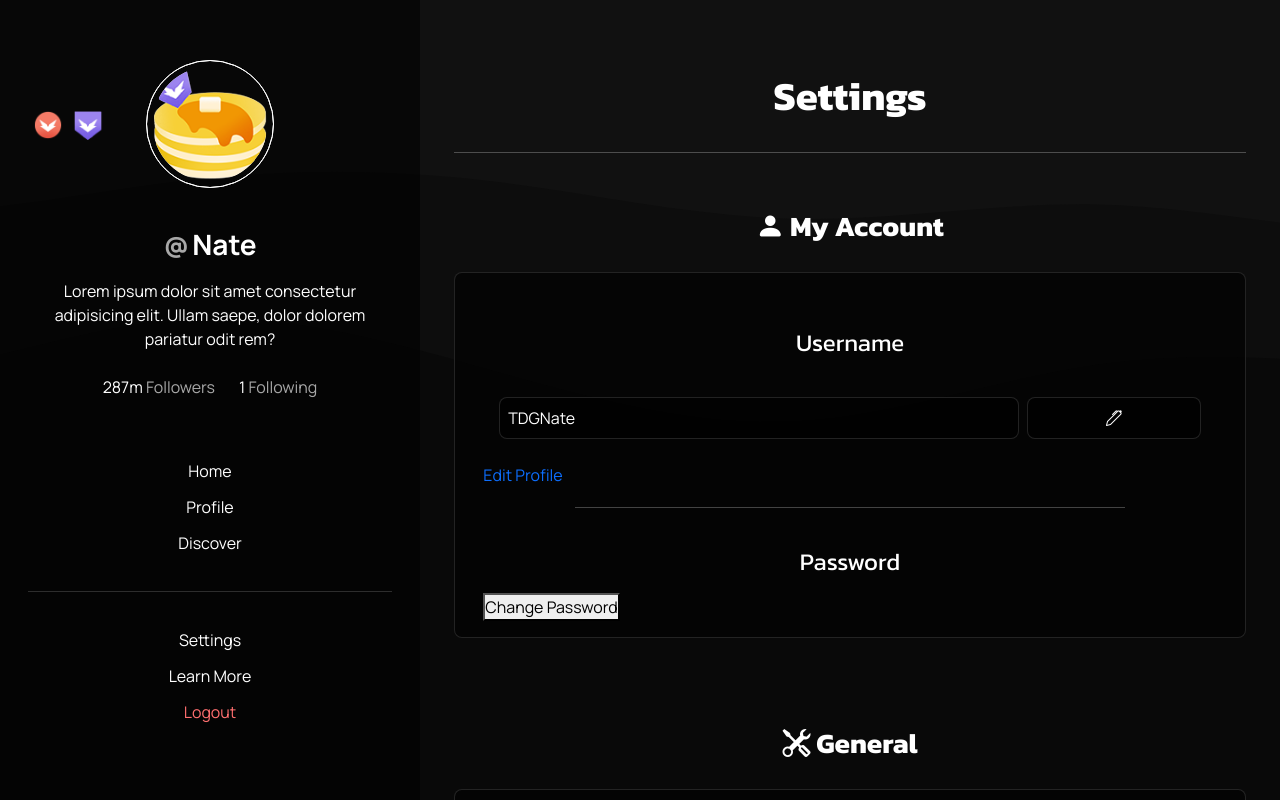
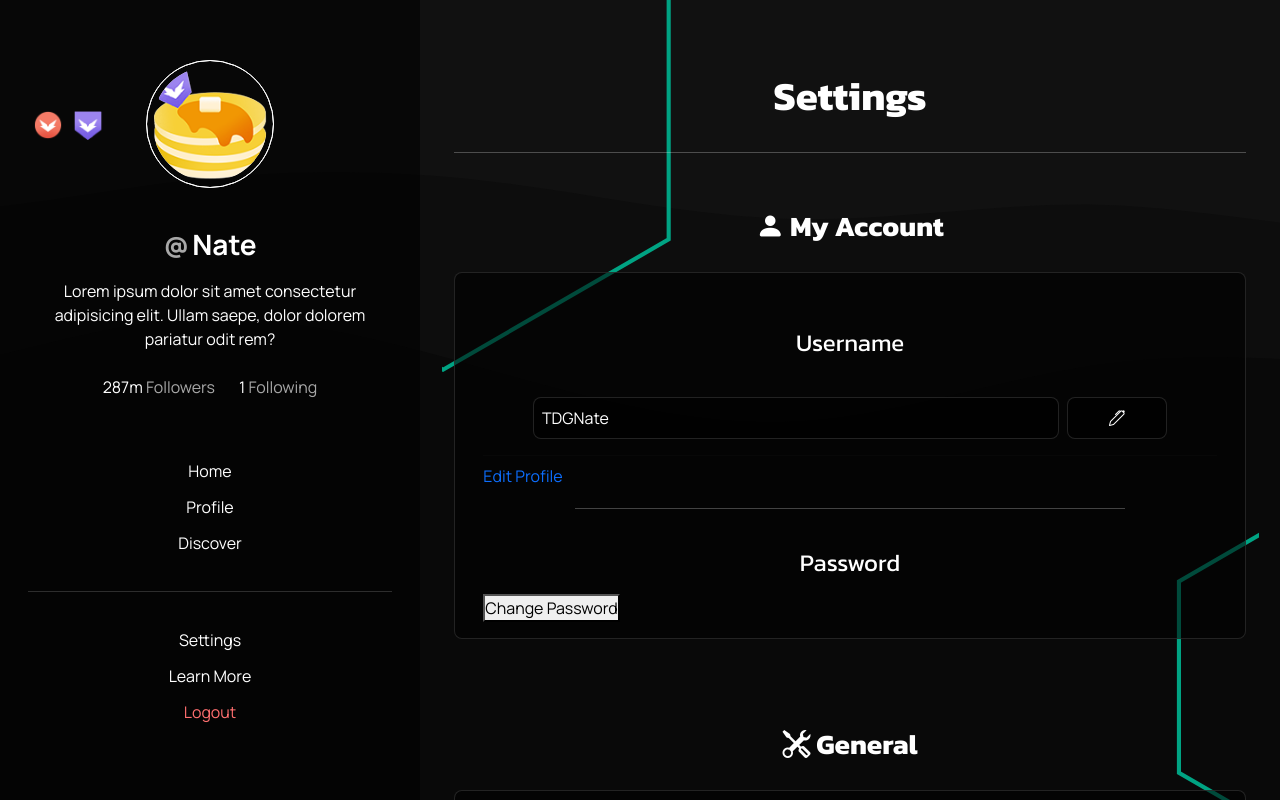
Before and after one commit to TDG-Org/Statue-Status, a React (Create React App) app in the folder client/: page /settings in a window 1280 px wide. Shown: the top 800 px of the page. Built offline with nearby package versions, Linux system fonts and the light colour scheme.

Commit message:
updated settings page's background

```diff
--- a/client/src/pages/Settings/SettingsPage.scss
+++ b/client/src/pages/Settings/SettingsPage.scss
@@ -4,6 +4,7 @@
 @import "../../sass/variables.scss";
 
 .SettingsPage {
+  background-image: url("../../assets/svgs/settingspage-background.svg");
   .pallet {
     hr {
       width: 75%;
@@ -24,10 +25,12 @@
       .edit-username-sect {
         display: flex;
         flex-direction: row;
+        justify-content: center;
         flex-wrap: nowrap;
         margin: .5rem 0;
         padding: 1rem;
         gap: .5rem;
+        border-bottom: .5px solid rgba(19, 19, 19, 0.278);
 
         .display-username {
           width: 75%;
@@ -36,16 +39,25 @@
           background-color: $mid-dark-clr;
           border-radius: 8px;
           border: 1px solid $high-dark-clr;
+          cursor: not-allowed;
         }
 
         .edit-username-btn {
+          color: $light-clr;
           border: none;
           margin: 0;
           width: 25%;
+          max-width: 100px;
           padding: .5rem;
           background-color: $mid-dark-clr;
           border-radius: 8px;
           border: 1px solid $high-dark-clr;
+          transition: all 250ms ease;
+
+          &:hover {
+            border: 1px solid $second-clr;
+            background-color: rgba(17, 17, 17, 0.468);
+          }
         }
       }
     }
```
Also changed, not shown: client/src/assets/svgs/settingspage-background.svg (added).
